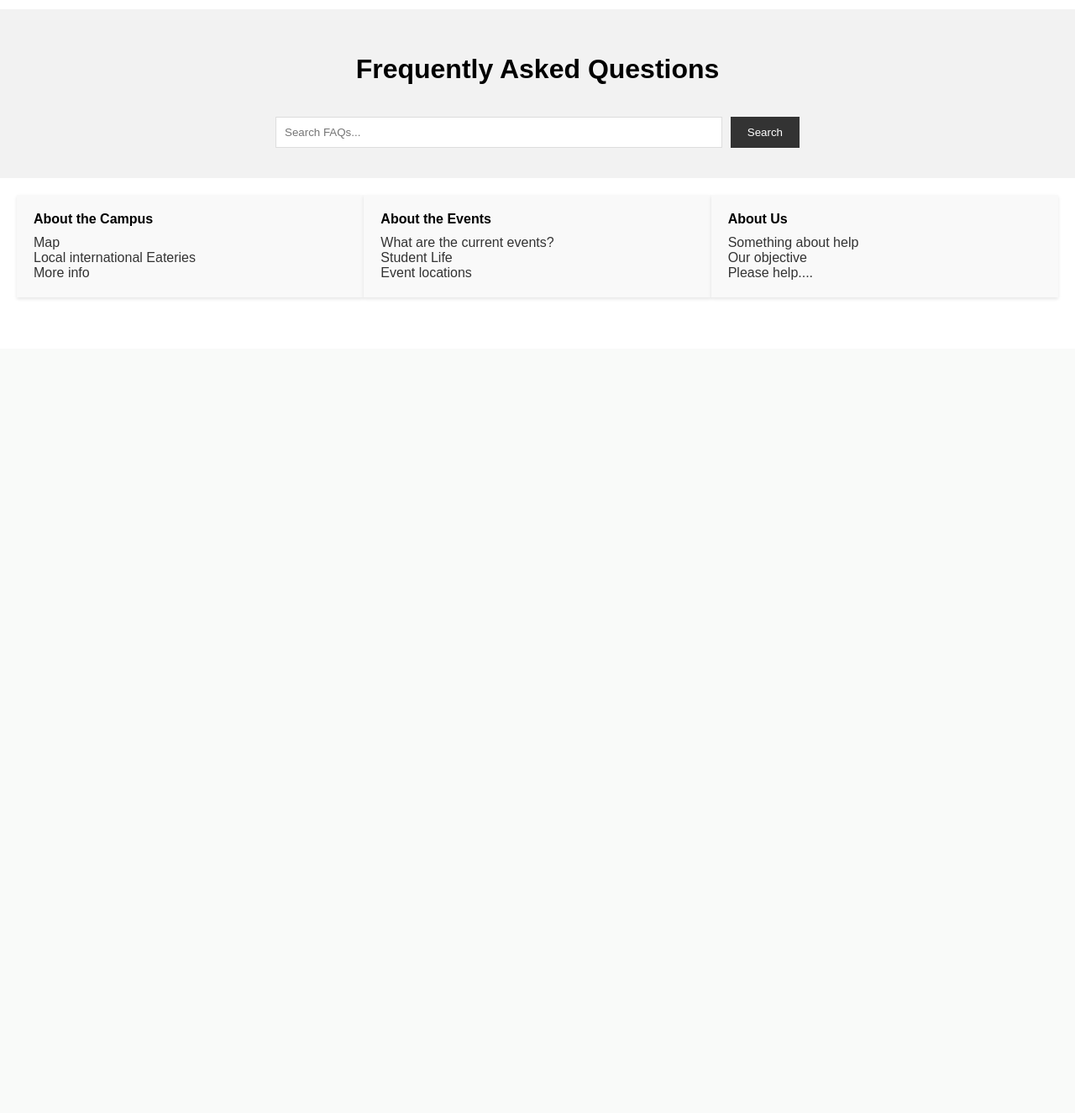
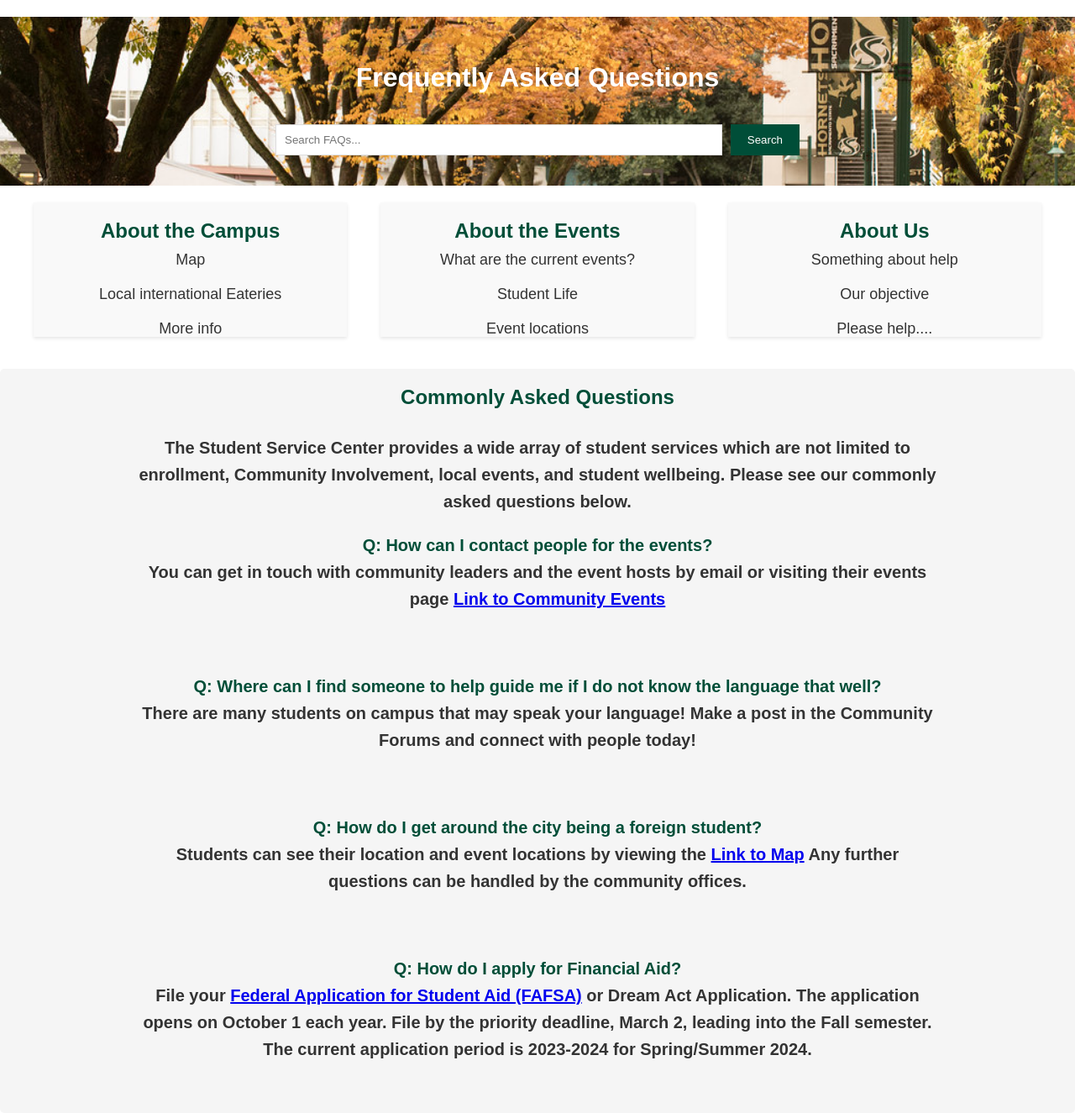
Before and after one commit to Crowley723/csc131-null-ptr, a PHP site: page /faq.php in a window 1280 px wide. Shown: the part 385-1710 px from the top of the page at 84% size. Before the commit the page ends 740 px from the top, so only its background shows below. Run offline with PHP 8.4, Linux system fonts and the light colour scheme.

Commit message:
Updated Style on FAQ

```diff
--- a/faq.php
+++ b/faq.php
@@ -14,6 +14,7 @@
     </head>
 </html>
 
+<!-- Everything else in the FAQ page that's not the header -->
 <!DOCTYPE html>
 <html>
 <head>
@@ -30,7 +31,11 @@
             display: flex;
             flex-direction: column;
             align-items: center;
-            background-color: #f2f2f2;
+            background-image: url('SacState_Fall.jpg'); /* Set the background image using the relative path */
+            background-size: cover; /* Cover the entire area of the box */
+            background-position: center; /* Center the image in the box */
+            background-repeat: no-repeat; /* Do not repeat the image */
+            color: white;
             padding: 16px;
         }
         .search-bar {
@@ -48,21 +53,34 @@
     }
     .search-bar input[type="submit"] {
         padding: 10px 20px;
-        background-color: #333;
+        background-color: #004e38;
         color: white;
         border: none;
         cursor: pointer;
     }
+    .search-bar input[type="submit"]:active {
+    box-shadow: 0 0 10px white; /* Blue glow */
+}
+ /*Second row and links to different questions  */
     .faq-container {
         display: flex;
-            justify-content: space-between;
+        justify-content: center;
         padding: 20px;
+        margin: auto;
     }
     .faq-column {
-            width: 32%; /* Adjusted for 3 columns */
+        width: calc(33.333% - 40px); /* Adjust the width to account for margin/padding */
+        margin: 0 20px; /* This adds margin to the left and right of each column */
         background-color: #f9f9f9;
         padding: 20px;
         box-shadow: 0 2px 4px rgba(0,0,0,0.1);
+        color: #004e38;
+        height: 120px;
+        flex-direction: column; /* Stack children vertically */
+        justify-content: center; /* Center children vertically */
+        align-items: center; /* Center children horizontally */
+        text-align: center; /* Center text for inline or inline-block elements */
+
     }
     .faq-accordion {
         border-bottom: 1px solid #ddd;
@@ -76,7 +94,7 @@
         border-bottom: none;
     }
     .faq-accordion h2 {
-            font-size: 16px;
+        font-size: 20px;
         margin: 0;
     }
     .faq-accordion-content {
@@ -88,14 +106,34 @@
     .column-title {
         font-weight: bold;
         margin-bottom: 10px;
+        font-size: 24px; /* Set the font size to 16px */
+        color: #004e38
     }
     .faq-column a {
+        display: block;
         text-decoration: none;
         color: #333;
+        margin-bottom: 0.1em;
+        font-size: 18px;
     }
     .faq-column a:hover {
         text-decoration: underline;
     }
+    a:active{
+        color: yellow;
+    }
+    .Questions-container{
+        display: flex;
+        justify-content: space-between;
+        padding: 20px;
+    }
+    .Questions-header{
+        font-weight: bold;
+        margin-bottom: 10px;
+
+    }
+
+
 </style>
 </head>
 <body>
@@ -109,15 +147,15 @@
     <div class="faq-container">
         <div class="faq-column">
             <div class="column-title">About the Campus</div>
-            <a href="#">Map</a><br>
+            <a href="map.php">Map</a><br>
             <a href="#">Local international Eateries</a><br>
-            <a href="#">More info</a>
+            <a href="http://www.csus.edu">More info</a>
         </div>
         <div class="faq-column">
             <div class="column-title">About the Events</div>
-            <a href="#">What are the current events?</a><br>
+            <a href="events.php">What are the current events?</a><br>
             <a href="#">Student Life</a><br>
-            <a href="#">Event locations</a>
+            <a href="events.php">Event locations</a>
         </div>
         <div class="faq-column">
             <div class="column-title">About Us</div>
@@ -126,6 +164,84 @@
             <a href="#">Please help....</a>
         </div>
     </div>
+    <br>
+
+<!DOCTYPE html>
+<html lang="en">
+<head>
+<meta charset="UTF-8">
+<meta name="viewport" content="width=device-width, initial-scale=1.0">
+<title>FAQ Section</title>
+<style>
+  body {
+    font-family: Arial, sans-serif;
+  }
+  .faq-header2 {
+    color: #004e38; /* Dark blue color */
+    font-size: 24px;
+    margin-bottom: 10px;
+    text-align: center; /* Centers text horizontally */
+  }
+  .faq-content2 {
+    font-size: 20px;
+    line-height: 1.6;
+    color: #333; /* Dark text color */
+    text-align: 10px;
+    max-width: 1000px;
+    margin: auto;
+    padding: 20px;
+    box-sizing: border-box;
+  }
+  .faq-section2 {
+    background-color: #f5f5f5; /* Light grey background */
+    color: #198754;
+    font-weight: bold;
+    padding: 20px;
+    border-radius: 5px;
+    text-align: center; /* Centers text horizontally */
+  }
+  .faq-question2 {
+    color: #004e38; /* Light Green Color */
+    font-weight: bold;
+    width: fit-content; /* Specify a width or set it to fit-content */
+    margin-left: auto;
+    margin-right: auto; /* These auto margins center the block-level element *
+  }
+  .faq-link2 {
+    color: #1a5a96; /* Blue color for links */
+    text-decoration: none;
+  }
+  .faq-link2:hover {
+    text-decoration: underline;
+  }
+</style>
+</head>
+<body>
+
+<div class="faq-section2">
+  <div class="faq-header2">Commonly Asked Questions</div>
+  <div class="faq-content2">
+    The Student Service Center provides a wide array of student services which are not limited to enrollment, Community Involvement, local events, and student wellbeing. Please see our commonly asked questions below.
+    <br>
+    <p><span class="faq-question2">Q: How can I contact people for the events?</span><br>
+    You can get in touch with community leaders and the event hosts by email or visiting their events page <a href="#" class="faq-link2">Link to Community Events</a></p>
+    <br>
+    <p><span class="faq-question2">Q: Where can I find someone to help guide me if I do not know the language that well?</span><br>
+    There are many students on campus that may speak your language! Make a post in the Community Forums and connect with people today!</p>
+    <br>
+    <p><span class="faq-question2">Q: How do I get around the city being a foreign student?</span><br>
+    Students can see their location and event locations by viewing the <a href="#" class="faq-link2">Link to Map</a> Any further questions can be handled by the community offices.</p>
+    <br>
+    <p><span class="faq-question2">Q: How do I apply for Financial Aid?</span><br>
+    File your <a href="#" class="faq-link2">Federal Application for Student Aid (FAFSA)</a> or Dream Act Application. The application opens on October 1 each year. File by the priority deadline, March 2, leading into the Fall semester. The current application period is 2023-2024 for Spring/Summer 2024.</p>
+  </div>
+</div>
+
+</body>
+</html>
+
+
+
     <!-- Additional FAQ content and accordions would go here -->
     <script>
         // JavaScript for the accordion functionality goes here
--- a/header.php
+++ b/header.php
@@ -74,7 +74,7 @@ body {
 .topnav {
     overflow: hidden;
     background-color: var(--white);
-    max-width: 1240px;
+    max-width: 1600px;
     margin-left: auto;
     margin-right: auto;
     padding: 2rem 0 2rem;
```
Also changed, not shown: SacState_Fall.jpg (added). Lines whose indentation alone changed are shown as unchanged.
